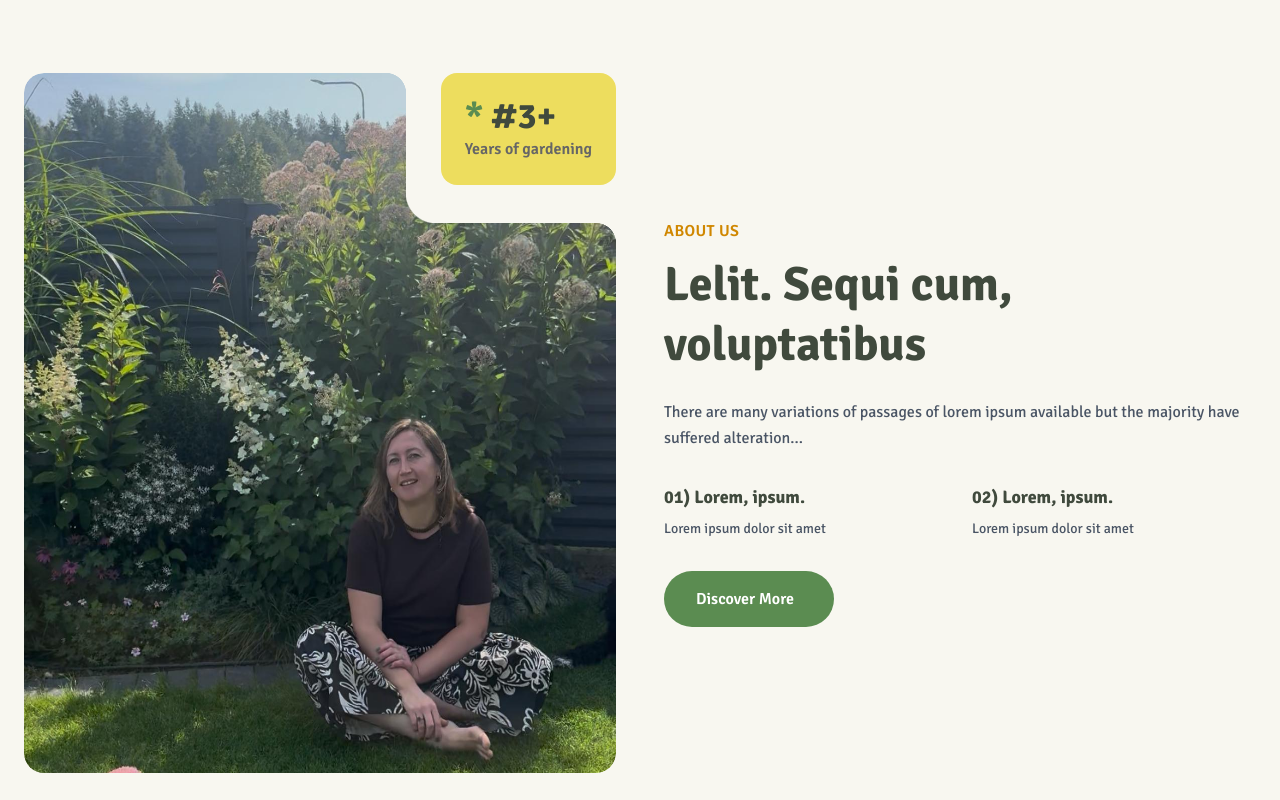
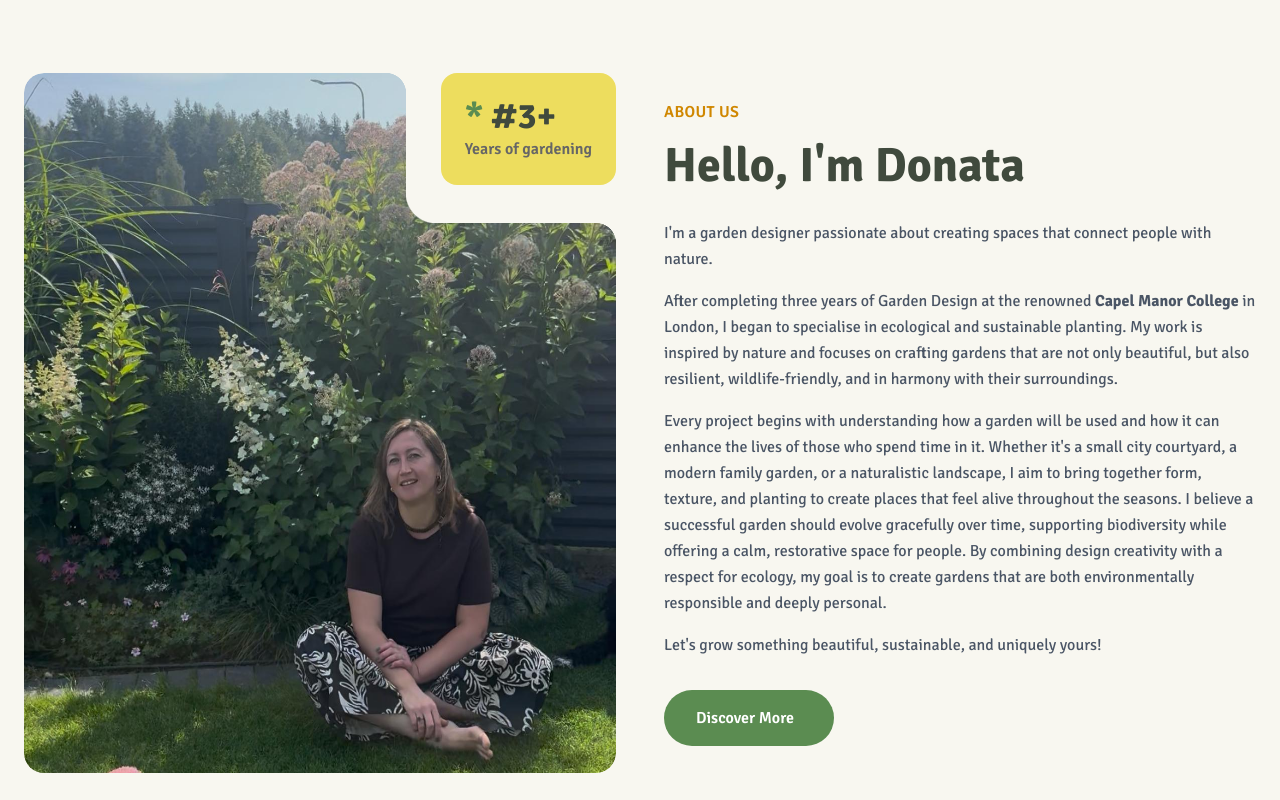
Before and after one commit to sayedhasan7/valerian-gardens, a Next.js app: page / in a window 1280 px wide. Shown: the part 1240-2040 px from the top of the page. Built offline with nearby package versions, Linux system fonts and the light colour scheme.

Commit message:
chore: fill about us section

```diff
--- a/components/AboutSection.jsx
+++ b/components/AboutSection.jsx
@@ -1,47 +1,70 @@
+import Image from "next/image";
+
 export default function AboutSection() {
   return (
     <section className="py-20 px-6 bg-[#F8F7F0]">
       <div className="max-w-7xl mx-auto grid grid-cols-1 lg:grid-cols-2 gap-12 items-center">
-
         <div className="relative">
-          <img className="rounded-3xl inverted-radius-left w-full h-[700px] object-center"
-            src="/about.jpeg" />
+          <Image
+            width={1000}
+            height={1000}
+            className="rounded-3xl inverted-radius-left w-full h-[700px] object-center"
+            src="/about.jpeg"
+            alt="About"
+          />
 
           <div className="absolute top-0 right-0 bg-[#EDDD5E] p-6 rounded-2xl">
-            <p className="text-4xl font-bold text-[#404A3D]"><span className="text-[#5B8C51]">*</span> #3+</p>
+            <p className="text-4xl font-bold text-[#404A3D]">
+              <span className="text-[#5B8C51]">*</span> #3+
+            </p>
             <p className="text-[#666666] font-semibold">Years of gardening</p>
           </div>
         </div>
 
         <div>
-
-          <p className="text-yellow-600 font-semibold mb-3 tracking-wide">ABOUT US</p>
+          <p className="text-yellow-600 font-semibold mb-3 tracking-wide">
+            ABOUT US
+          </p>
 
           <h2 className="text-4xl md:text-5xl font-bold text-[rgb(64,74,61)] mb-6 leading-tight">
-Lelit. Sequi cum, voluptatibus
+            Hello, I&apos;m Donata
           </h2>
 
-          <p className="text-gray-600 mb-8 leading-relaxed">
-            There are many variations of passages of lorem ipsum available but the majority have suffered alteration...
-          </p>
-
-          <div className="grid grid-cols-2 gap-6 mb-8">
-            <div>
-              <h4 className="font-bold text-[#404A3D] mb-2 text-lg">01) Lorem, ipsum.</h4>
-              <p className="text-gray-600 text-sm">Lorem ipsum dolor sit amet</p>
-            </div>
-            <div>
-              <h4 className="font-bold text-[#404A3D] mb-2 text-lg">02) Lorem, ipsum.</h4>
-              <p className="text-gray-600 text-sm">Lorem ipsum dolor sit amet</p>
-            </div>
+          <div className="text-gray-600 mb-8 leading-relaxed flex flex-col gap-4">
+            <p>
+              I&apos;m a garden designer passionate about creating spaces that
+              connect people with nature.
+            </p>
+            <p>
+              After completing three years of Garden Design at the renowned{" "}
+              <span className="font-bold">Capel Manor College</span> in London,
+              I began to specialise in ecological and sustainable planting. My
+              work is inspired by nature and focuses on crafting gardens that
+              are not only beautiful, but also resilient, wildlife-friendly, and
+              in harmony with their surroundings.
+            </p>
+            <p>
+              Every project begins with understanding how a garden will be used
+              and how it can enhance the lives of those who spend time in it.
+              Whether it&apos;s a small city courtyard, a modern family garden,
+              or a naturalistic landscape, I aim to bring together form,
+              texture, and planting to create places that feel alive throughout
+              the seasons. I believe a successful garden should evolve
+              gracefully over time, supporting biodiversity while offering a
+              calm, restorative space for people. By combining design creativity
+              with a respect for ecology, my goal is to create gardens that are
+              both environmentally responsible and deeply personal.
+            </p>
+            <p>
+              Let&apos;s grow something beautiful, sustainable, and uniquely
+              yours!
+            </p>
           </div>
 
           <button className="bg-[#5B8C51] text-white px-8 py-4 rounded-full font-semibold hover:bg-[#5B8C51] transition flex items-center gap-2">
             Discover More <i className="fas fa-arrow-right"></i>
           </button>
-
         </div>
-
       </div>
     </section>
   );
```
